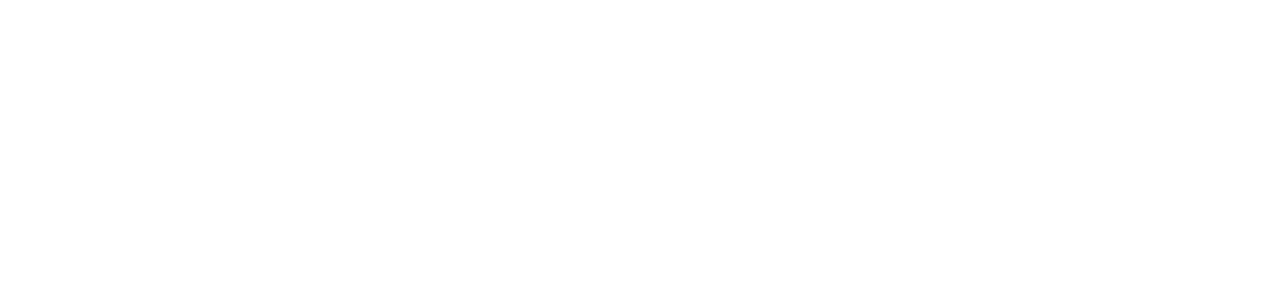
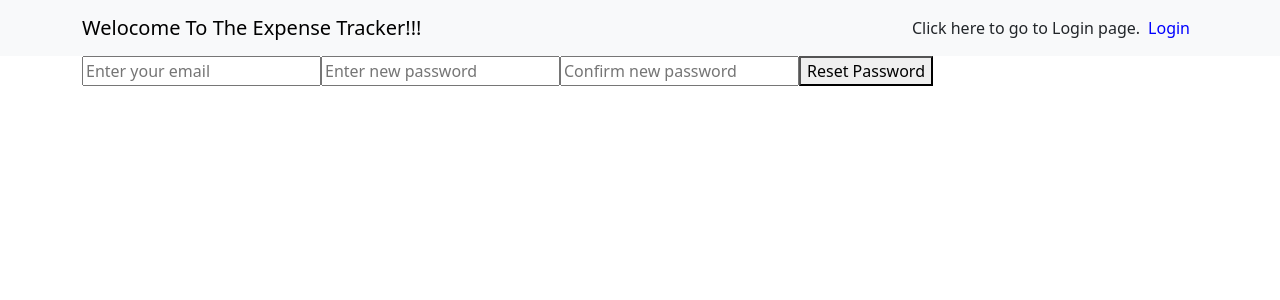
Before and after one commit to harisaini778/ExpenseTracker, a React (Create React App) app: page /ForgetPassword in a window 1280 px wide. Before the commit this address had no page. Shown: the top 300 px of the page. Built offline with nearby package versions, Linux system fonts and the light colour scheme.

Commit message:
added a ForgetPassword component to the project which resets the user password

```diff
--- a/src/App.js
+++ b/src/App.js
@@ -4,6 +4,7 @@
 import { LogIn } from "./components/Login";
 import { Profile} from "./components/Profile";
 import { UserDetailsDisplay } from "./components/UserDetailsDisplay";
+import { ForgetPassword } from "./components/ForgetPassword";
 
 const App = () => {
   return (
@@ -13,7 +14,8 @@
         <Route path="/Home" element={<Home />} />
         <Route path="/LogIn" element={<LogIn />} />
         <Route path="/Profile" element={<Profile />} />
-         <Route path="/UserDetailsDisplay" element={<UserDetailsDisplay />} />
+        <Route path="/UserDetailsDisplay" element={<UserDetailsDisplay />} />
+         <Route path="/ForgetPassword" element={<ForgetPassword />} />
       </Routes>
     </Router>
   );
--- /dev/null
+++ b/src/components/ForgetPassword.js
@@ -0,0 +1,88 @@
+import React, { useState } from "react";
+import Container from 'react-bootstrap/Container';
+import Nav from 'react-bootstrap/Nav';
+import Navbar from 'react-bootstrap/Navbar';
+import { Stack,Alert} from "react-bootstrap";
+
+export const ForgetPassword = () => {
+  const [email, setEmail] = useState("");
+  const [password, setPassword] = useState("");
+  const [confirmPassword, setConfirmPassword] = useState("");
+  const [resetStatus, setResetStatus] = useState("");
+    const [showAlert, setShowAlert] = useState(false);
+  const handlePasswordReset = async () => {
+    if (password !== confirmPassword) {
+      setResetStatus("Password and confirm password do not match.");
+      return;
+    }
+
+    try {
+      const response = await fetch('https://identitytoolkit.googleapis.com/v1/accounts:sendOobCode?key=AIzaSyDoq-H5WEJsZH-kVxJfOdBkOJ5i9U-8150', {
+        method: 'POST',
+        headers: {
+          'Content-Type': 'application/json',
+        },
+        body: JSON.stringify({
+          requestType: "PASSWORD_RESET",
+          email: email,
+        }),
+      });
+
+      if (response.ok) {
+          setResetStatus("Password reset email sent successfully.");
+          setShowAlert(true);
+      } else {
+          setResetStatus("Password reset failed. Please check your email.");
+      }
+    } catch (error) {
+      console.error("Error resetting password:", error);
+      setResetStatus("An error occurred while resetting the password.");
+    }
+  };
+
+  return (
+    <div>
+      <Navbar expand="lg" className="bg-body-tertiary">
+        <Container>
+          <Navbar.Brand>Welocome To The Expense Tracker!!!</Navbar.Brand>
+          <Navbar.Toggle aria-controls="basic-navbar-nav" />
+          <Navbar.Collapse id="basic-navbar-nav">
+            <Nav className="ms-auto">
+              <Stack direction="horizontal">
+                <div>Click here to go to Login page.</div>
+                <Nav.Link href="LogIn" style={{ color: "blue" }}>Login</Nav.Link>
+              </Stack>
+            </Nav>
+          </Navbar.Collapse>
+        </Container>
+          </Navbar>
+          {showAlert && <Alert variant="success" onClose={()=>setShowAlert(false)} dismissible>
+              Your password has been reset successfully,Now you can login with your updated password.
+          </Alert>}
+          <Container>
+               <div>
+                <input
+                  type="email"
+                  placeholder="Enter your email"
+                  value={email}
+                  onChange={(e) => setEmail(e.target.value)}
+                />
+                <input
+                  type="password"
+                  placeholder="Enter new password"
+                  value={password}
+                  onChange={(e) => setPassword(e.target.value)}
+                />
+                <input
+                  type="password"
+                  placeholder="Confirm new password"
+                  value={confirmPassword}
+                  onChange={(e) => setConfirmPassword(e.target.value)}
+                />
+                <button onClick={handlePasswordReset}>Reset Password</button>
+              </div>
+              <div>{resetStatus}</div>
+          </Container>
+    </div>
+  );
+}
--- a/src/components/Login.js
+++ b/src/components/Login.js
@@ -87,6 +87,9 @@
     e.target.classList.remove("focus");
   };
 
+      const forgetPasswordHandeler = () => {
+          navigate("/ForgetPassword");
+      }
   return (
     <div>
       <Container className="main-body-login">
@@ -132,14 +135,15 @@
                         Create an Account
                       </Button>
                     </div>
-                  )}
+                                  )}
                   {isLoading && (
                     <div className="spinner-container">
                       <Spinner animation="grow" variant="danger" className="spinner-container" />
                       <Spinner animation="grow" variant="warning" className="spinner-container" />
                       <Spinner animation="grow" variant="info" className="spinner-container" />
                     </div>
-                  )}
+                                  )}
+                                  <div><a onClick={forgetPasswordHandeler}>Forget Password ?</a></div>
                 </Form.Group>
               </Form>
             </Card.Body>
@@ -152,7 +156,7 @@
                 <p className="existing-account-link" onClick={existingAccountHandler}>
                   New User? Create an account
                 </p>
-              )}
+                          )}
             </Card.Footer>
           </Card>
         </Container>
```
